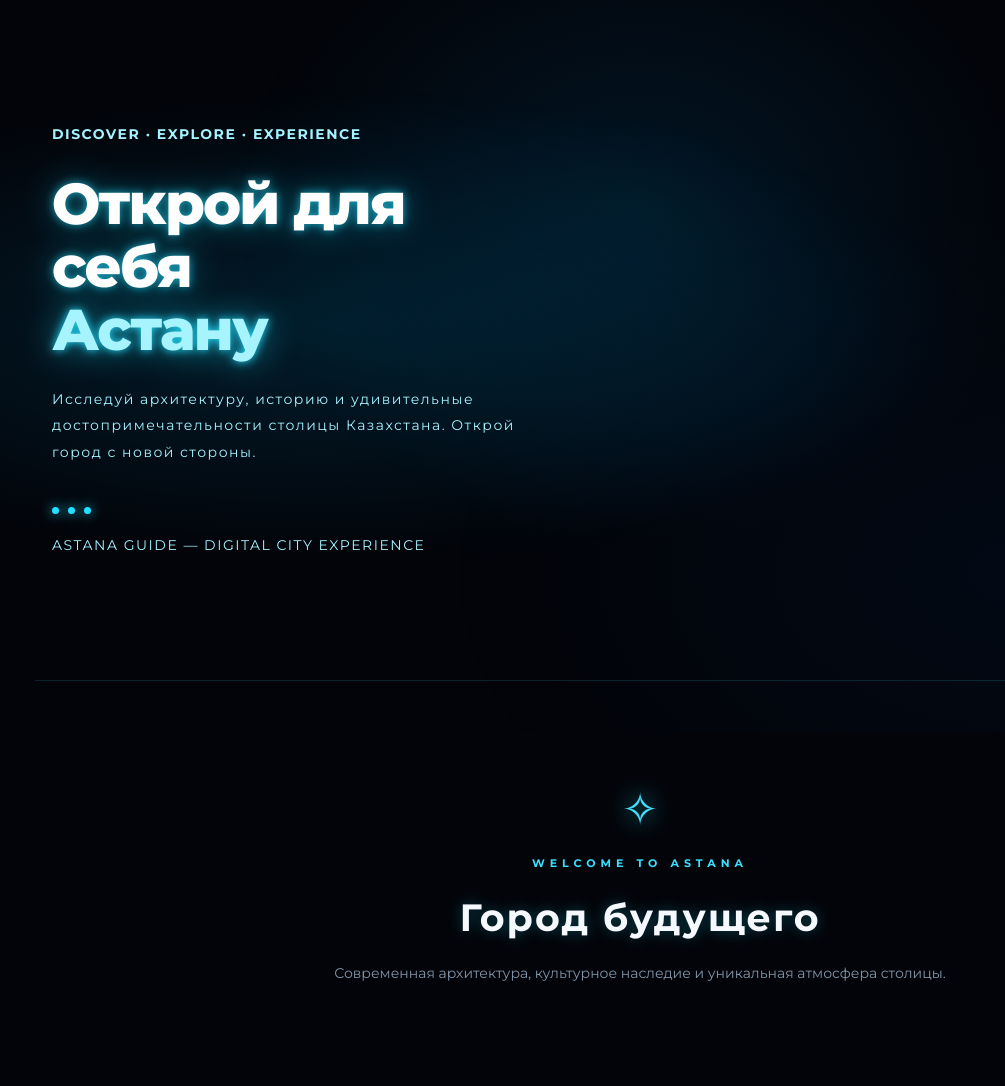
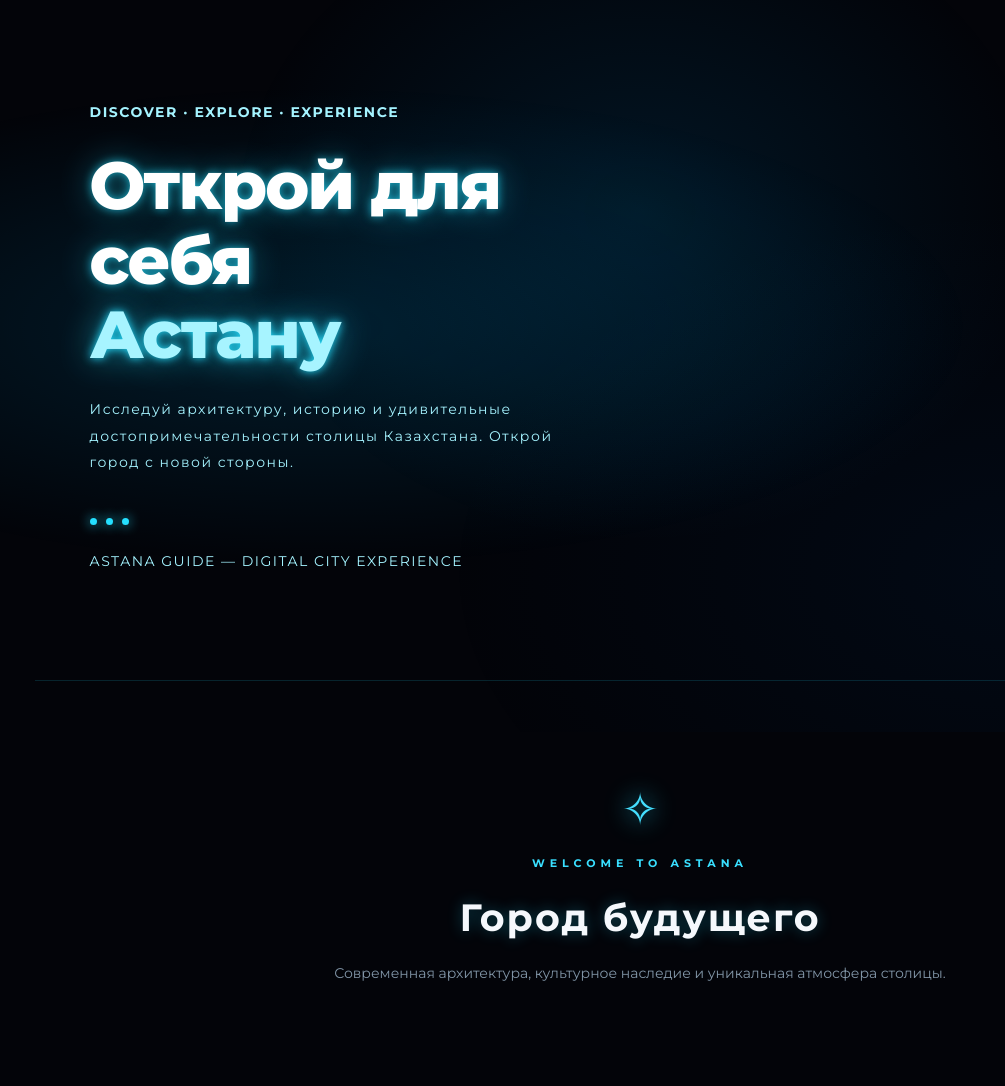
Before and after one commit to zhlbvas/Final-project-bknd, a Node server app: page / in a window 1280 px wide. Shown: the part 68-1154 px from the top of the page, without its empty margins (0-1005 px from the left). Run offline with Node 20, Linux system fonts and the light colour scheme; data that the repository does not hold is empty; some libraries are stand-ins or nearby versions.

Commit message:
test hero title rollback

```diff
--- a/project/public/css/style.css
+++ b/project/public/css/style.css
@@ -1150,44 +1150,43 @@ footer {
 }
 
 /* =========================================================
-   FINAL HERO LAYOUT — TEXT LEFT / 3D MODEL RIGHT
-   Композиция по последнему референсу:
-   текст у левого края, широкая зона под 3D справа.
+   FINAL HERO POSITION — LEFT TEXT / RIGHT 3D MODEL
+   Эти правила намеренно стоят в конце файла, чтобы
+   переопределить предыдущие настройки Hero.
 ========================================================= */
 
-@media (min-width: 1101px) {
+@media (min-width: 769px) {
     .hero {
+        /* Растягиваем секцию на всю ширину окна,
+           даже если она находится внутри .container */
         width: 100vw;
         max-width: none;
         margin-left: calc(50% - 50vw);
+
         min-height: 680px;
-
-        display: grid;
-        grid-template-columns: minmax(480px, 42%) minmax(520px, 1fr);
-        column-gap: 8%;
+        padding: 65px clamp(28px, 7vw, 110px);
+        display: flex;
+        flex-direction: row;
         align-items: center;
-        justify-content: stretch;
-
-        padding: 55px 4.3% 55px;
+        justify-content: flex-start;
         text-align: left;
         overflow: hidden;
-        box-sizing: border-box;
     }
 
+    /* Текстовая колонка занимает левую часть экрана */
     .hero-text {
-        grid-column: 1;
-        width: 100%;
-        max-width: 610px;
+        width: min(48%, 650px);
+        max-width: 650px;
         margin: 0;
-        justify-self: start;
+        flex: 0 0 48%;
         text-align: left;
         position: relative;
         z-index: 2;
     }
 
     .hero .subtitle {
-        margin: 0 0 24px;
         text-align: left;
+        margin-bottom: 24px;
     }
 
     .hero h1,
@@ -1196,16 +1195,11 @@ footer {
         text-align: left;
     }
 
-    .hero h1 {
-        font-size: clamp(54px, 4.5vw, 78px);
-        line-height: 1.1;
-        letter-spacing: -2px;
-    }
-
     .hero p,
     .hero .hero-description {
-        max-width: 520px;
-        margin: 24px 0 28px;
+        max-width: 510px;
+        margin-left: 0;
+        margin-right: 0;
         text-align: left;
     }
 
@@ -1214,18 +1208,18 @@ footer {
     }
 
     .hero .hero-caption {
-        margin: 18px 0 0;
+        margin-left: 0;
+        margin-right: 0;
         text-align: left;
     }
 
-    /* Правая зона — место под будущую 3D-модель */
+    /* Правая половина остаётся свободной под 3D-модель.
+       Когда модель будет добавлена в HTML, её можно
+       разместить в отдельном .hero-model блоке. */
     .hero-model {
-        grid-column: 2;
-        grid-row: 1;
-        width: 100%;
-        min-width: 0;
-        min-height: 560px;
-        margin: 0;
+        width: 45%;
+        min-height: 480px;
+        margin-left: auto;
         display: flex;
         align-items: center;
         justify-content: center;
```
Also changed, not shown: other parts of project/public/css/style.css (+15 -45 lines).
